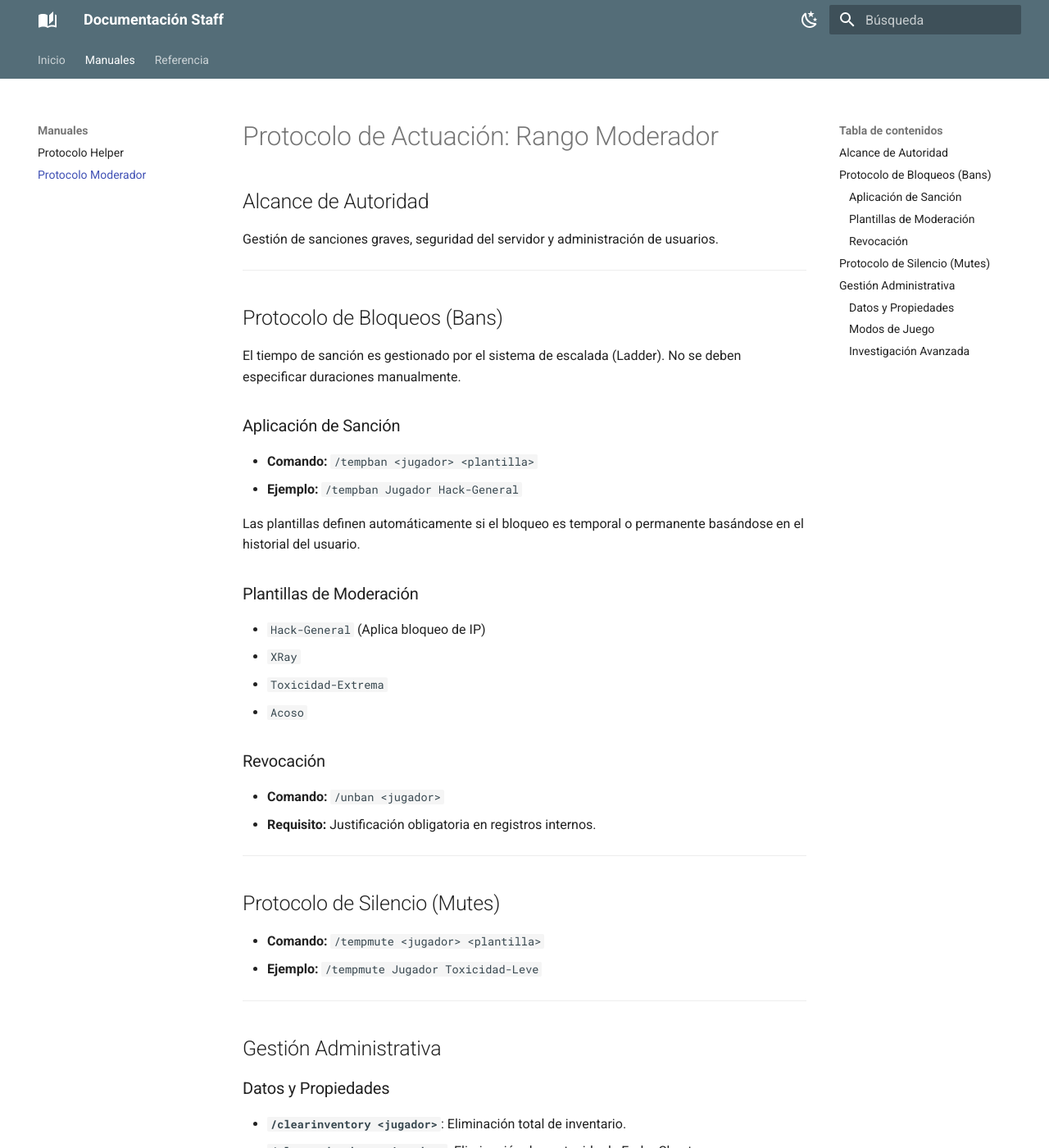
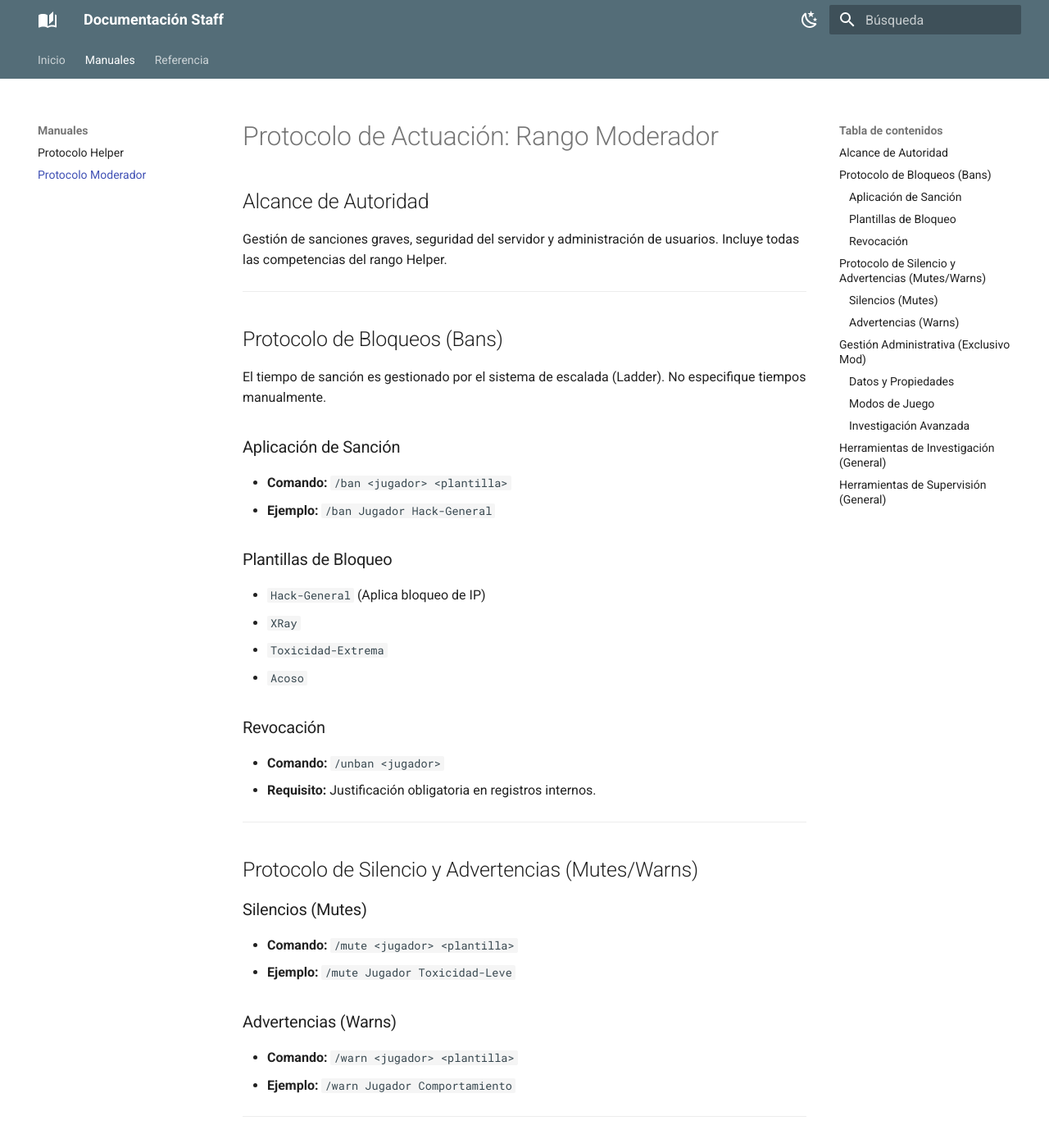
Before and after one commit to ymminnl/page-wiki, an MkDocs documentation site: the page built from docs/guias/moderador.md, in a window 1280 px wide and 1400 px high. Shown: the whole window at 82% size. Built offline with MkDocs 1.6.1 and Material for MkDocs 9.7.7, drawn with Linux system fonts in a browser that asks for light colours; some of the changed text lies outside the part shown.

Commit message:
Docs: Unificar comandos en guía de Moderador y simplificar sintaxis (/ban y /mute)

```diff
--- a/docs/guias/moderador.md
+++ b/docs/guias/moderador.md
@@ -1,21 +1,19 @@
 # Protocolo de Actuación: Rango Moderador
 
 ## Alcance de Autoridad
-Gestión de sanciones graves, seguridad del servidor y administración de usuarios.
+Gestión de sanciones graves, seguridad del servidor y administración de usuarios. Incluye todas las competencias del rango Helper.
 
 ---
 
 ## Protocolo de Bloqueos (Bans)
 
-El tiempo de sanción es gestionado por el sistema de escalada (Ladder). No se deben especificar duraciones manualmente.
+El tiempo de sanción es gestionado por el sistema de escalada (Ladder). No especifique tiempos manualmente.
 
 ### Aplicación de Sanción
-*   **Comando:** `/tempban <jugador> <plantilla>`
-*   **Ejemplo:** `/tempban Jugador Hack-General`
+*   **Comando:** `/ban <jugador> <plantilla>`
+*   **Ejemplo:** `/ban Jugador Hack-General`
 
-Las plantillas definen automáticamente si el bloqueo es temporal o permanente basándose en el historial del usuario.
-
-### Plantillas de Moderación
+### Plantillas de Bloqueo
 *   `Hack-General` (Aplica bloqueo de IP)
 *   `XRay`
 *   `Toxicidad-Extrema`
@@ -27,14 +25,19 @@ Las plantillas definen automáticamente si el bloqueo es temporal o permanente b
 
 ---
 
-## Protocolo de Silencio (Mutes)
+## Protocolo de Silencio y Advertencias (Mutes/Warns)
 
-*   **Comando:** `/tempmute <jugador> <plantilla>`
-*   **Ejemplo:** `/tempmute Jugador Toxicidad-Leve`
+### Silencios (Mutes)
+*   **Comando:** `/mute <jugador> <plantilla>`
+*   **Ejemplo:** `/mute Jugador Toxicidad-Leve`
+
+### Advertencias (Warns)
+*   **Comando:** `/warn <jugador> <plantilla>`
+*   **Ejemplo:** `/warn Jugador Comportamiento`
 
 ---
 
-## Gestión Administrativa
+## Gestión Administrativa (Exclusivo Mod)
 
 ### Datos y Propiedades
 *   **`/clearinventory <jugador>`**: Eliminación total de inventario.
@@ -48,3 +51,22 @@ Las plantillas definen automáticamente si el bloqueo es temporal o permanente b
 *   **`/banlist`**: Listado de bloqueos activos.
 *   **`/namehistory <jugador>`**: Historial de cambios de nombre (Mojang).
 *   **`/tphere <jugador>`**: Teletransportar usuario a la posición del moderador.
+
+---
+
+## Herramientas de Investigación (General)
+
+*   **`/history <jugador>`**: Visualizar historial completo.
+*   **`/checkban <jugador>`**: Verificar estado de bloqueo.
+*   **`/checkmute <jugador>`**: Verificar estado de silencio.
+*   **`/dupeip <jugador>`**: Escaneo de multicuentas por IP.
+*   **`/geoip <jugador>`**: Geolocalización de la conexión.
+
+---
+
+## Herramientas de Supervisión (General)
+
+*   **`/vanish`**: Modo invisible.
+*   **`/invsee <jugador>`**: Inspección de inventario.
+*   **`/staffchat`**: Canal de comunicación interna.
+*   **`/tp <jugador>`**: Teletransportación.
```
Also changed, not shown: docs/guias/helper.md (+4 -4 lines).
